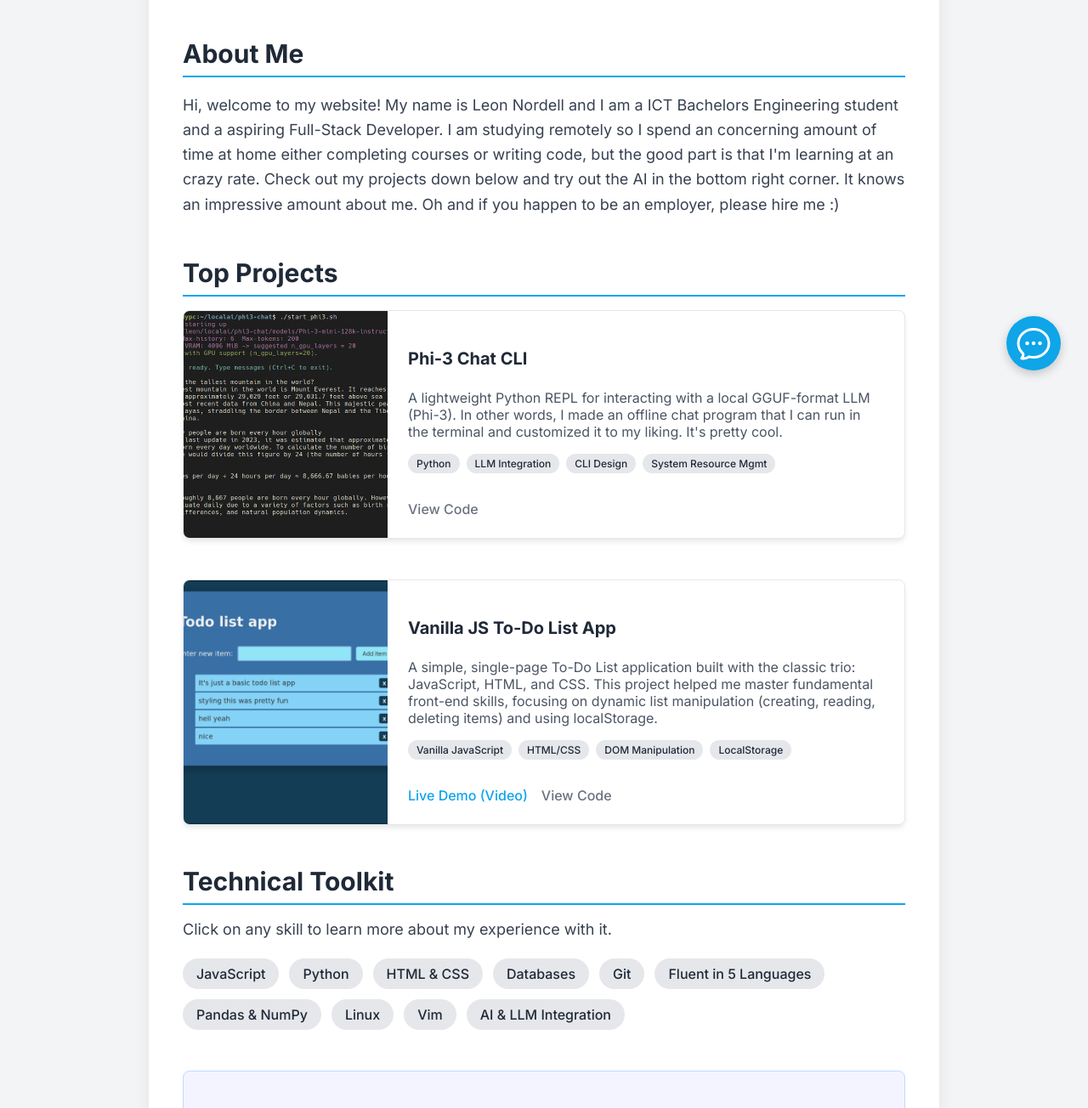
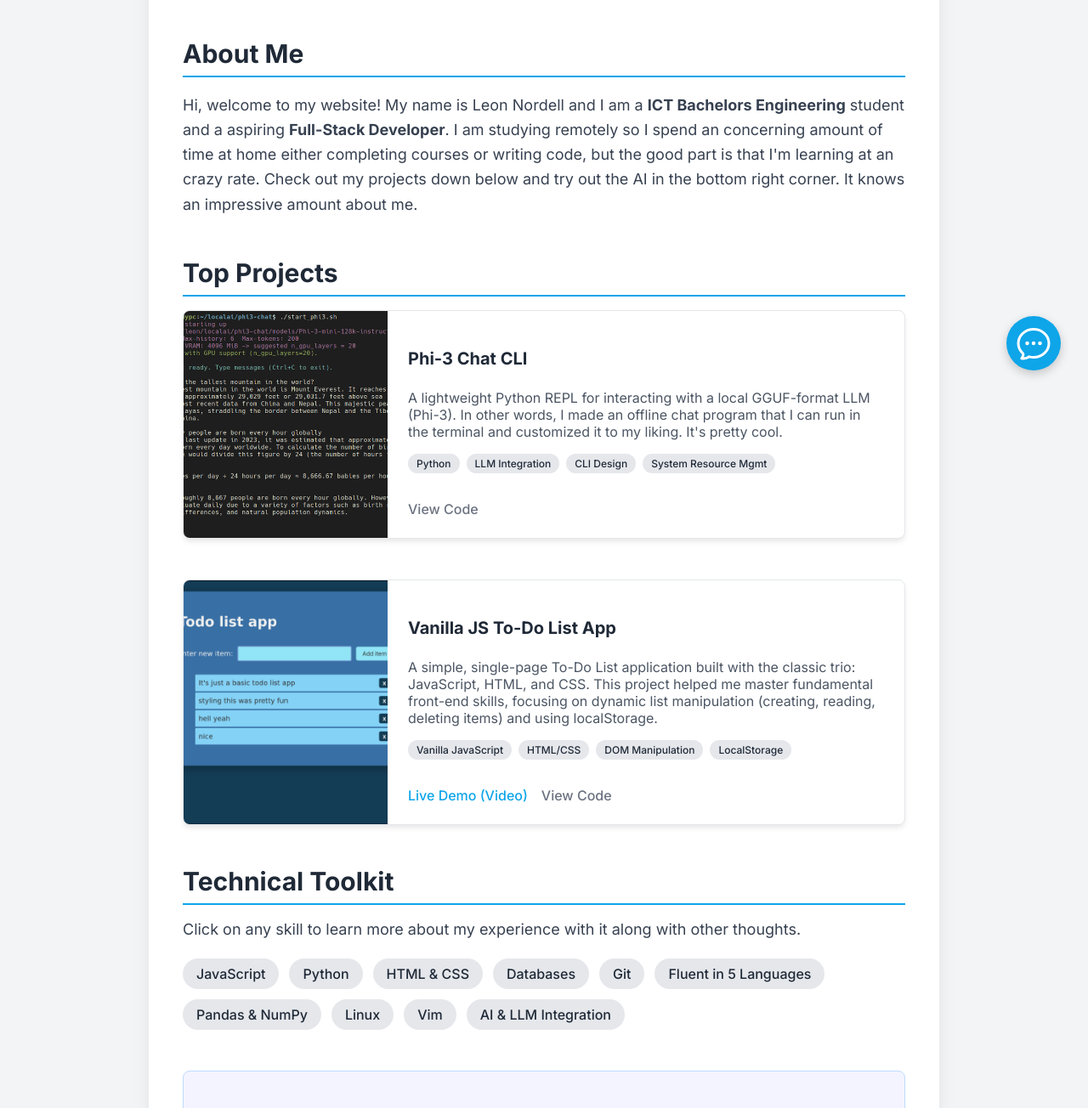
Before and after one commit to leedno/portfolio, a website: page index.html in a window 1280 px wide. Shown: the part 332-1636 px from the top of the page at 85% size. Drawn offline with Linux system fonts and the light colour scheme.

Commit message:
text changes

```diff
--- a/index.html
+++ b/index.html
@@ -64,12 +64,11 @@
         <section id="about" class="content-section">
             <h2 class="section-heading">About Me</h2>
             <p class="section-text">
-                Hi, welcome to my website! My name is Leon Nordell and I am a ICT Bachelors Engineering student and a aspiring
-                Full-Stack Developer. I am studying remotely so I spend an concerning amount of time at
+                Hi, welcome to my website! My name is Leon Nordell and I am a <b>ICT Bachelors Engineering</b> student and a aspiring
+                <b>Full-Stack Developer</b>. I am studying remotely so I spend an concerning amount of time at
                 home either completing courses or writing code, but the good part is that I'm learning
                 at an crazy rate. Check out my projects down below and try out the AI in the bottom right
-                corner. It knows an impressive amount about me. Oh and if you happen to be an employer,
-                please hire me :)
+                corner. It knows an impressive amount about me.
             </p>
         </section>
 
@@ -117,7 +116,7 @@
 
         <section id="skills" class="content-section">
             <h2 class="section-heading">Technical Toolkit</h2>
-            <p class="section-text-secondary">Click on any skill to learn more about my experience with it.</p>
+            <p class="section-text-secondary">Click on any skill to learn more about my experience with it along with other thoughts.</p>
             <div class="skill-tag-group">
                 <span class="skill-item" data-skill="JavaScript">JavaScript</span>
                 <span class="skill-item" data-skill="Python">Python</span>
--- a/script.js
+++ b/script.js
@@ -59,11 +59,11 @@ document.addEventListener('DOMContentLoaded', () => {
     const skillData = {
         "JavaScript": {
             title: "JavaScript (ES6+)",
-            description: "I learned most of my knowledge of modern JavaScript from the Cisco Networking Academy's JavaScript Essentials I and II courses. The courses are very comprehensive and gave me a good understanding of how JavaScript works under the hood. I have also applied that JavaScript knowledge to making projects like this website."
+            description: "I learned most of my knowledge of modern JavaScript from the <b>Cisco Networking Academy's JavaScript Essentials I and II</b> courses. The courses are very comprehensive and gave me a good understanding of how JavaScript works under the hood. I have also applied that JavaScript knowledge to making projects like this website."
         },
         "Python": {
             title: "Python",
-            description: "Python is my favorite programming language, and like many people, it was my first entry to the programming world. I have done both the Cisco Python Essentials I and II courses and the Helsinki Introduction to programming MOOC (in python). At Turku AMK where I spent the first two years of my Bachelor's degree, I wrote all the Data Engineering and AI related stuff like ETL processes and model training code in Python. In my opinion it's a great language."
+            description: "Python is my favorite programming language, and like many people, it was my first entry to the programming world. I have done both the <b>Cisco Python Essentials I and II</b> courses and the <b>Helsinki Introduction to programming MOOC</b> (in python). At Turku AMK where I spent the first two years of my Bachelor's degree, I wrote all the Data Engineering and AI related stuff like ETL processes and model training code in Python. In my opinion it's a great language."
         },
         "HTML_CSS": {
             title: "HTML5 & CSS3 (Vanilla)",
@@ -113,7 +113,7 @@ document.addEventListener('DOMContentLoaded', () => {
             const data = skillData[skillKey];
             if (data) {
                 modalTitle.textContent = data.title;
-                modalDescription.textContent = data.description;
+                modalDescription.innerHTML = data.description;
                 modal.classList.add('active'); // Show modal
             }
         });
```
